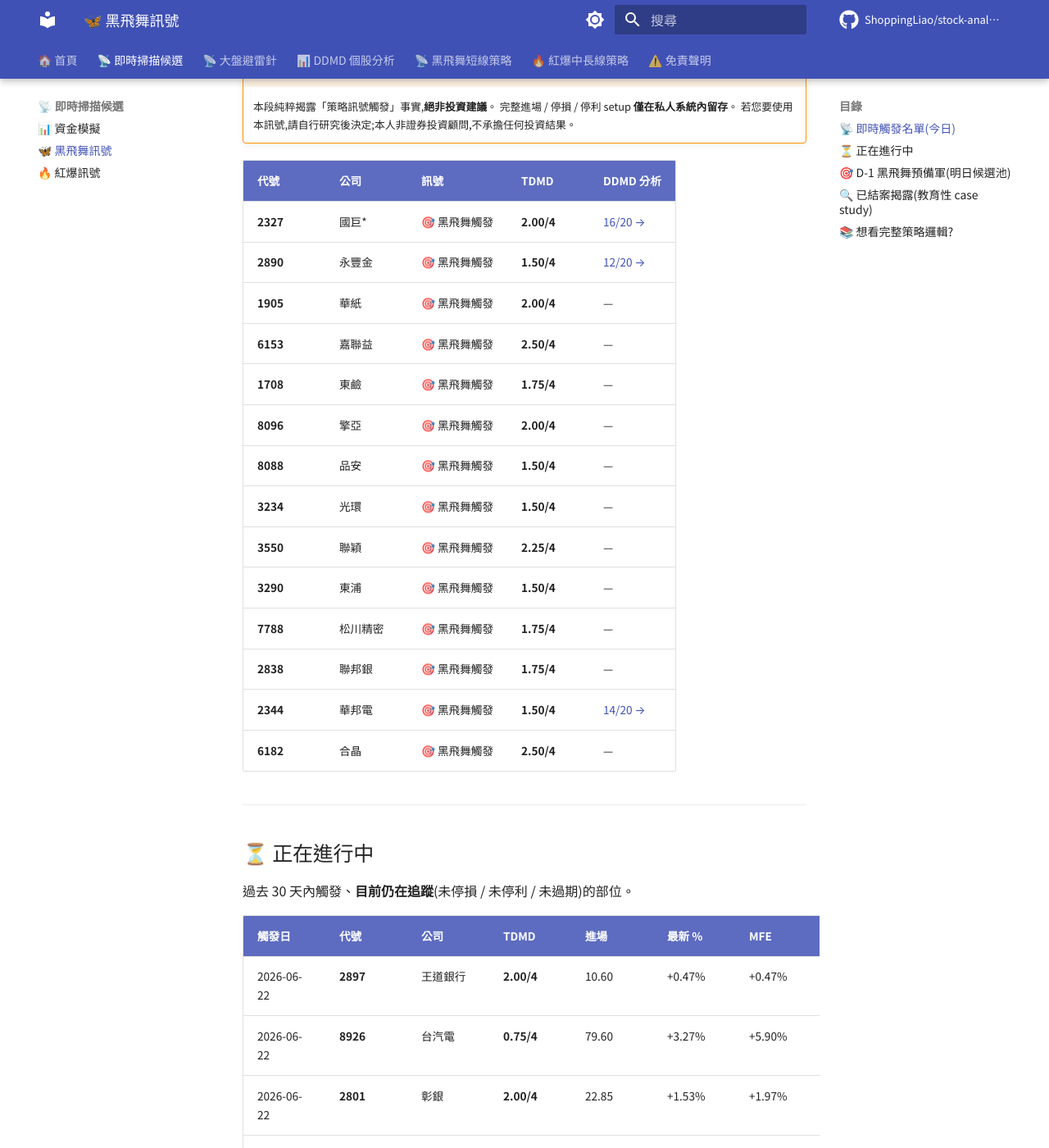
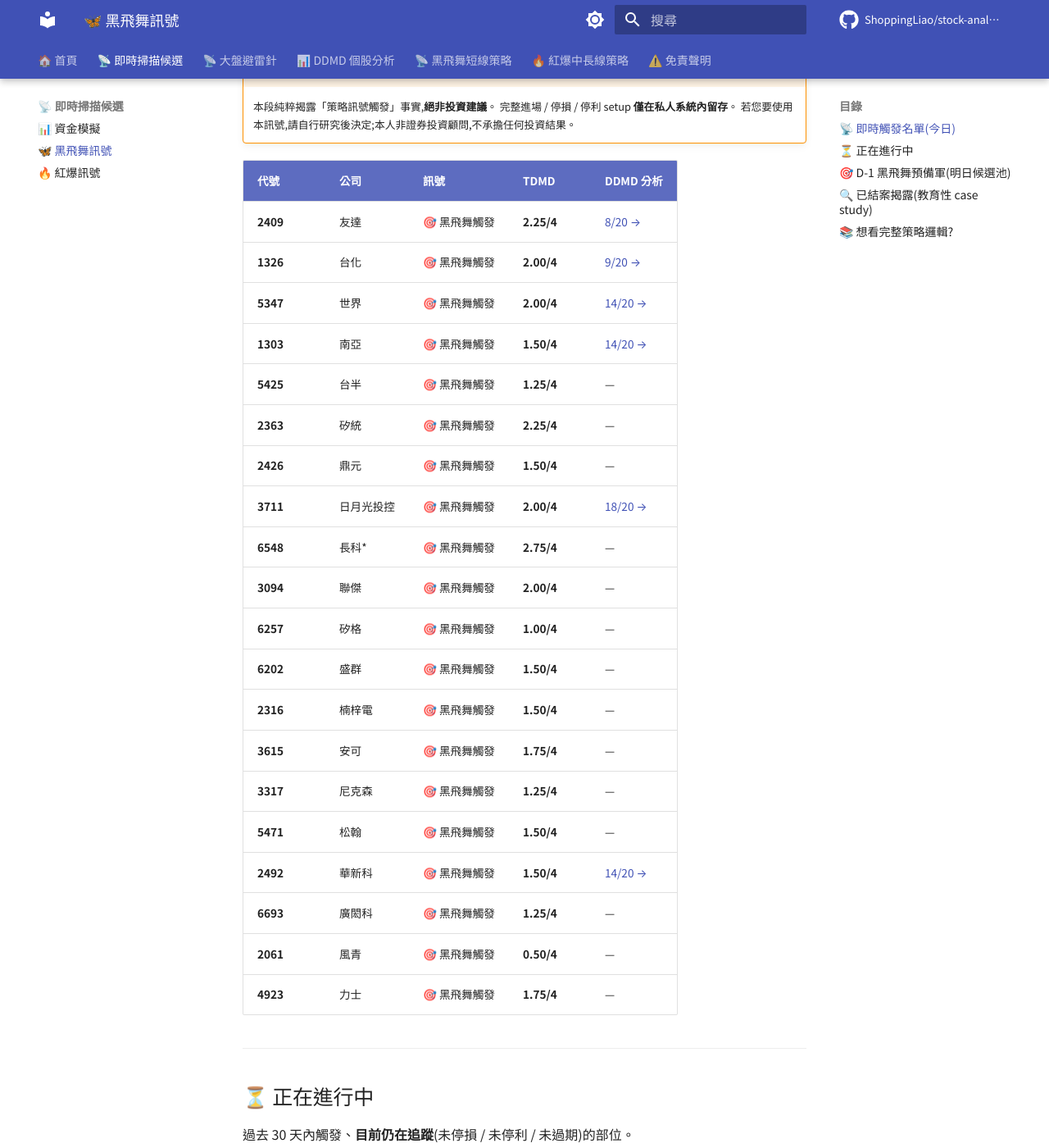
Before and after one commit to ShoppingLiao/stock-analysis-public, an MkDocs documentation site: the page built from docs/signals_black_butterfly.md, in a window 1280 px wide and 1400 px high, scrolled down 396 px. Shown: the whole window at 82% size. Built offline with MkDocs 1.6.1 and Material for MkDocs 9.7.7, drawn with Linux system fonts in a browser that asks for light colours; comment, search, counter and statistics services are not loaded; some of the changed text lies outside the part shown.

Commit message:
docs(signals): update BB + RB + capital (2026-06-24)

```diff
--- a/docs/signals_black_butterfly.md
+++ b/docs/signals_black_butterfly.md
@@ -6,7 +6,7 @@
 
 ## 📡 即時觸發名單(今日)
 
-今天(2026-06-23)黑飛舞策略命中清單。**僅揭露訊號,不附進場/停損/停利價位**。
+今天(2026-06-24)黑飛舞策略命中清單。**僅揭露訊號,不附進場/停損/停利價位**。
 
 !!! warning "重要法律聲明"
     本段純粹揭露「策略訊號觸發」事實,**絕非投資建議**。
@@ -15,20 +15,26 @@
 
 | 代號 | 公司 | 訊號 | TDMD | DDMD 分析 |
 |------|------|------|------|----------|
-| **2327** | 國巨* | 🎯 黑飛舞觸發 | **2.00/4** | [16/20 →](https://shoppingliao.github.io/stock-analysis-public/reports/2327_%E5%9C%8B%E5%B7%A8_DDMD_2026-06-05/) |
-| **2890** | 永豐金 | 🎯 黑飛舞觸發 | **1.50/4** | [12/20 →](https://shoppingliao.github.io/stock-analysis-public/reports/2890_%E6%B0%B8%E8%B1%90%E9%87%91_DDMD_2026-06-05/) |
-| **1905** | 華紙 | 🎯 黑飛舞觸發 | **2.00/4** | — |
-| **6153** | 嘉聯益 | 🎯 黑飛舞觸發 | **2.50/4** | — |
-| **1708** | 東鹼 | 🎯 黑飛舞觸發 | **1.75/4** | — |
-| **8096** | 擎亞 | 🎯 黑飛舞觸發 | **2.00/4** | — |
-| **8088** | 品安 | 🎯 黑飛舞觸發 | **1.50/4** | — |
-| **3234** | 光環 | 🎯 黑飛舞觸發 | **1.50/4** | — |
-| **3550** | 聯穎 | 🎯 黑飛舞觸發 | **2.25/4** | — |
-| **3290** | 東浦 | 🎯 黑飛舞觸發 | **1.50/4** | — |
-| **7788** | 松川精密 | 🎯 黑飛舞觸發 | **1.75/4** | — |
-| **2838** | 聯邦銀 | 🎯 黑飛舞觸發 | **1.75/4** | — |
-| **2344** | 華邦電 | 🎯 黑飛舞觸發 | **1.50/4** | [14/20 →](https://shoppingliao.github.io/stock-analysis-public/reports/2344_%E8%8F%AF%E9%82%A6%E9%9B%BB_DDMD_2026-06-05/) |
-| **6182** | 合晶 | 🎯 黑飛舞觸發 | **2.50/4** | — |
+| **2409** | 友達 | 🎯 黑飛舞觸發 | **2.25/4** | [8/20 →](https://shoppingliao.github.io/stock-analysis-public/reports/2409_%E5%8F%8B%E9%81%94_DDMD_2026-06-05/) |
+| **1326** | 台化 | 🎯 黑飛舞觸發 | **2.00/4** | [9/20 →](https://shoppingliao.github.io/stock-analysis-public/reports/1326_%E5%8F%B0%E5%8C%96_DDMD_2026-06-05/) |
+| **5347** | 世界 | 🎯 黑飛舞觸發 | **2.00/4** | [14/20 →](https://shoppingliao.github.io/stock-analysis-public/reports/5347_%E4%B8%96%E7%95%8C%E5%85%88%E9%80%B2_DDMD_2026-05-08/) |
+| **1303** | 南亞 | 🎯 黑飛舞觸發 | **1.50/4** | [14/20 →](https://shoppingliao.github.io/stock-analysis-public/reports/1303_%E5%8D%97%E4%BA%9E_DDMD_2026-06-05/) |
+| **5425** | 台半 | 🎯 黑飛舞觸發 | **1.25/4** | — |
+| **2363** | 矽統 | 🎯 黑飛舞觸發 | **2.25/4** | — |
+| **2426** | 鼎元 | 🎯 黑飛舞觸發 | **1.50/4** | — |
+| **3711** | 日月光投控 | 🎯 黑飛舞觸發 | **2.00/4** | [18/20 →](https://shoppingliao.github.io/stock-analysis-public/reports/3711_%E6%97%A5%E6%9C%88%E5%85%89%E6%8A%95%E6%8E%A7_DDMD_2026-05-05/) |
+| **6548** | 長科* | 🎯 黑飛舞觸發 | **2.75/4** | — |
+| **3094** | 聯傑 | 🎯 黑飛舞觸發 | **2.00/4** | — |
+| **6257** | 矽格 | 🎯 黑飛舞觸發 | **1.00/4** | — |
+| **6202** | 盛群 | 🎯 黑飛舞觸發 | **1.50/4** | — |
+| **2316** | 楠梓電 | 🎯 黑飛舞觸發 | **1.50/4** | — |
+| **3615** | 安可 | 🎯 黑飛舞觸發 | **1.75/4** | — |
+| **3317** | 尼克森 | 🎯 黑飛舞觸發 | **1.25/4** | — |
+| **5471** | 松翰 | 🎯 黑飛舞觸發 | **1.50/4** | — |
+| **2492** | 華新科 | 🎯 黑飛舞觸發 | **1.50/4** | [14/20 →](https://shoppingliao.github.io/stock-analysis-public/reports/2492_%E8%8F%AF%E6%96%B0%E7%A7%91_DDMD_2026-06-05/) |
+| **6693** | 廣閎科 | 🎯 黑飛舞觸發 | **1.25/4** | — |
+| **2061** | 風青 | 🎯 黑飛舞觸發 | **0.50/4** | — |
+| **4923** | 力士 | 🎯 黑飛舞觸發 | **1.75/4** | — |
 
 
 ---
@@ -39,6 +45,20 @@
 
 | 觸發日 | 代號 | 公司 | TDMD | 進場 | 最新 % | MFE | MAE | 狀態 |
 |--------|------|------|------|------|--------|-----|-----|------|
+| 2026-06-23 | **6182** | 合晶 | **2.50/4** | 115.00 | — | — | — | ⏸️ 待入場 |
+| 2026-06-23 | **2344** | 華邦電 | **1.50/4** | 215.50 | — | — | — | ⏸️ 待入場 |
+| 2026-06-23 | **2838** | 聯邦銀 | **1.75/4** | 22.70 | — | — | — | ⏸️ 待入場 |
+| 2026-06-23 | **7788** | 松川精密 | **1.75/4** | 281.00 | — | — | — | ⏸️ 待入場 |
+| 2026-06-23 | **3290** | 東浦 | **1.50/4** | 69.20 | — | — | — | ⏸️ 待入場 |
+| 2026-06-23 | **3550** | 聯穎 | **2.25/4** | 35.00 | — | — | — | ⏸️ 待入場 |
+| 2026-06-23 | **3234** | 光環 | **1.50/4** | 139.00 | — | — | — | ⏸️ 待入場 |
+| 2026-06-23 | **8088** | 品安 | **1.50/4** | 67.80 | — | — | — | ⏸️ 待入場 |
+| 2026-06-23 | **8096** | 擎亞 | **2.00/4** | 152.00 | — | — | — | ⏸️ 待入場 |
+| 2026-06-23 | **1708** | 東鹼 | **1.75/4** | 49.05 | — | — | — | ⏸️ 待入場 |
+| 2026-06-23 | **6153** | 嘉聯益 | **2.50/4** | 24.40 | — | — | — | ⏸️ 待入場 |
+| 2026-06-23 | **1905** | 華紙 | **2.00/4** | 16.75 | — | — | — | ⏸️ 待入場 |
+| 2026-06-23 | **2890** | 永豐金 | **1.50/4** | 39.75 | — | — | — | ⏸️ 待入場 |
+| 2026-06-23 | **2327** | 國巨* | **2.00/4** | 1030.00 | — | — | — | ⏸️ 待入場 |
 | 2026-06-22 | **2897** | 王道銀行 | **2.00/4** | 10.60 | +0.47% | +0.47% | -0.94% | 🔵 追蹤中 |
 | 2026-06-22 | **8926** | 台汽電 | **0.75/4** | 79.60 | +3.27% | +5.90% | 0.50% | 🔵 追蹤中 |
 | 2026-06-22 | **2801** | 彰銀 | **2.00/4** | 22.85 | +1.53% | +1.97% | -0.22% | 🔵 追蹤中 |
--- a/docs/signals_capital.md
+++ b/docs/signals_capital.md
@@ -58,11 +58,11 @@
 | 🟢 | 2891 | 中信金 | 2026-05-22 | 57.90 | 72.40 | **+25,043** | **+25.04%** |
 | 🟢 | 3550 | 聯穎 | 2026-06-15 | 28.25 | 35.00 | **+23,894** | **+23.89%** |
 | 🟢 | 6153 | 嘉聯益 | 2026-06-11 | 20.30 | 24.30 | **+19,704** | **+19.70%** |
-| 🔴 | 3504 | 揚明光 | 2026-06-18 | 91.20 | 86.70 | **-4,934** | **-4.93%** |
-| 🔴 | 2344 | 華邦電 | 2026-06-23 | 215.50 | 211.50 | **-1,856** | **-1.86%** |
-| 🔴 | 8096 | 擎亞 | 2026-06-23 | 152.00 | 150.50 | **-987** | **-0.99%** |
-| 🔴 | 2327 | 國巨* | 2026-06-23 | 1030.00 | 1020.00 | **-971** | **-0.97%** |
-| 🔴 | 7788 | 松川精密 | 2026-06-23 | 281.00 | 278.50 | **-890** | **-0.89%** |
+| 🔴 | 3094 | 聯傑 | 2026-06-24 | 45.25 | 41.15 | **-9,061** | **-9.06%** |
+| 🔴 | 2061 | 風青 | 2026-06-24 | 63.40 | 58.00 | **-8,517** | **-8.52%** |
+| 🔴 | 1326 | 台化 | 2026-06-24 | 57.70 | 53.10 | **-7,972** | **-7.97%** |
+| 🔴 | 1303 | 南亞 | 2026-06-24 | 164.50 | 154.50 | **-6,079** | **-6.08%** |
+| 🔴 | 5347 | 世界 | 2026-06-24 | 197.50 | 186.50 | **-5,570** | **-5.57%** |
 
 !!! info "⚠️ 資金模擬說明"
     每檔固定投入 **100,000 元**(教育性質,實際操作會依 TDMD 評分動態調整部位)。
@@ -139,9 +139,9 @@
 
 -   **💼 當前資金水位**
 
-    # 18,700,000
+    # 20,700,000
 
-    BB 3,200,000 + RB 15,500,000
+    BB 5,200,000 + RB 15,500,000
 
 -   **🌊 兩策略歷史最高水位**
 
```
Also changed, not shown: other parts of docs/signals_capital.md (+11 -11 lines).
